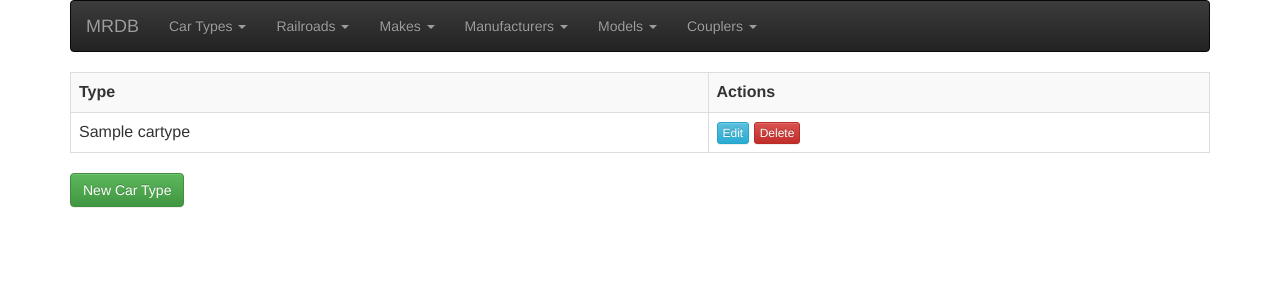
After one commit to bkeifer/MRDB, a Django app: template inventory/templates/cartypeList.html in a window 1280 px wide. The commit adds this page. Shown: the top 300 px of the page. Run offline with Django 3.2, Linux system fonts and the light colour scheme; the template is opened without the code that fills it: most values are stand-ins (such as "Sample title", 1, 10 or a date in 2020); some libraries are stand-ins or nearby versions.

Commit message:
Add support for the ‘CarType’ class.

```diff
--- a/inventory/models.py
+++ b/inventory/models.py
@@ -70,7 +70,6 @@ class StockType(models.Model):
 
 class CarType(models.Model):
     name = models.CharField(max_length=25)
-    stocktype = models.ForeignKey(StockType, on_delete=models.CASCADE)
 
     class Meta:
         db_table = "cartype"
--- /dev/null
+++ b/inventory/templates/cartypeList.html
@@ -0,0 +1,28 @@
+{% extends "include/base.html" %}
+
+{% block title %}All Car Types{% endblock %}
+
+{% block content %}
+
+{% if cartypeList %}
+    <table class="table table-striped table-bordered">
+        <tr>
+            <th>Type</th>
+            <th>Actions</th>
+        </tr>
+        {% for cartype in cartypeList %}
+        <tr>
+            <td>{{ cartype.name }}</td>
+            <td>
+                <a class="btn btn-xs btn-info" href="/cartype/{{cartype.id}}/edit">Edit</a>
+                <a class="btn btn-xs btn-danger" href="/cartype/{{cartype.id}}/delete">Delete</a>
+            </td>
+        </tr>
+        {% endfor %}
+    </table>
+{% else %}
+    <p>No car types created.</p>
+{% endif %}
+<a class="btn btn-success" href="/cartype/create">New Car Type</a>
+<p>
+{% endblock %}
--- a/inventory/templates/include/nav.html
+++ b/inventory/templates/include/nav.html
@@ -16,6 +16,13 @@
         </a>
     </div>
     <ul class="nav navbar-nav">
+      <li class="dropdown">
+          <a href="#" class="dropdown-toggle" data-toggle="dropdown">Car Types <span class="caret"></span></a>
+          <ul class="dropdown-menu" role="menu">
+            <li><a href="/cartype/list">List</a></li>
+            <li><a href="/cartype/create">Create</a></li>
+          </ul>
+      </li>
       <li class="dropdown">
           <a href="#" class="dropdown-toggle" data-toggle="dropdown">Railroads <span class="caret"></span></a>
           <ul class="dropdown-menu" role="menu">
--- a/inventory/urls.py
+++ b/inventory/urls.py
@@ -4,6 +4,11 @@ from . import views
 
 urlpatterns = [
     url(r'^$', views.index, name='index'),
+
+    url(r'^cartype/list/$', views.cartype_list, name='cartype_list'),
+    url(r'^cartype/create/$', views.cartype_create, name='cartype_create'),
+    url(r'^cartype/(?P<cartype_id>[0-9]+)/edit/$', views.cartype_edit, name='cartype_edit'),
+    url(r'^cartype/(?P<cartype_id>[0-9]+)/delete/$', views.cartype_delete, name='cartype_delete'),
 
     url(r'^coupler/list/$', views.coupler_list, name='coupler_list'),
     url(r'^coupler/create/$', views.coupler_create, name='coupler_create'),
```
Also changed, not shown: inventory/forms.py (+8 -1 lines), inventory/templates/cartypeEdit.html (added, +12 -0 lines), inventory/views.py (+54 -3 lines), inventory/migrations/0004_remove_cartype_stocktype.py (added), 5 other files.
